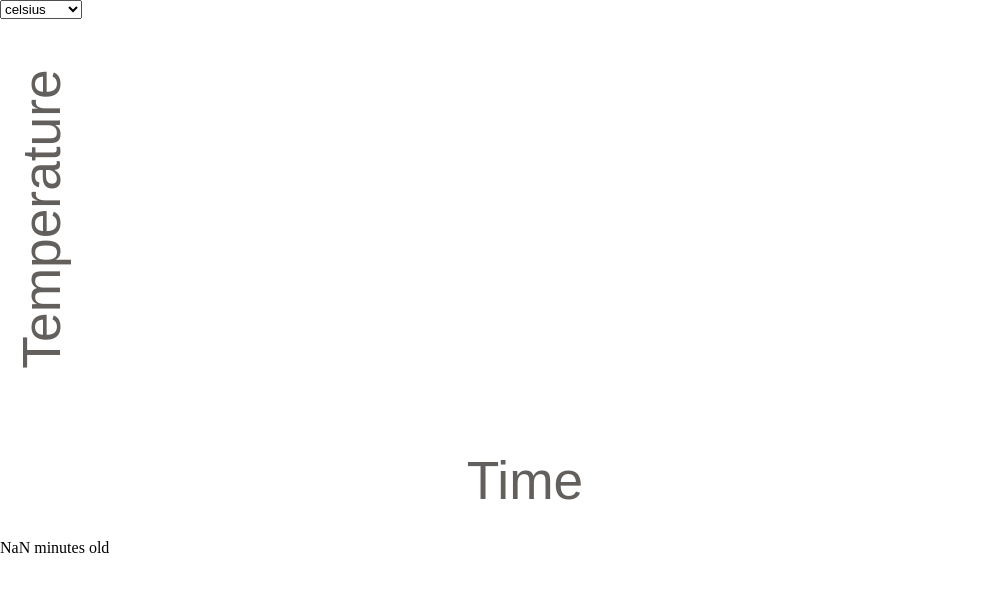
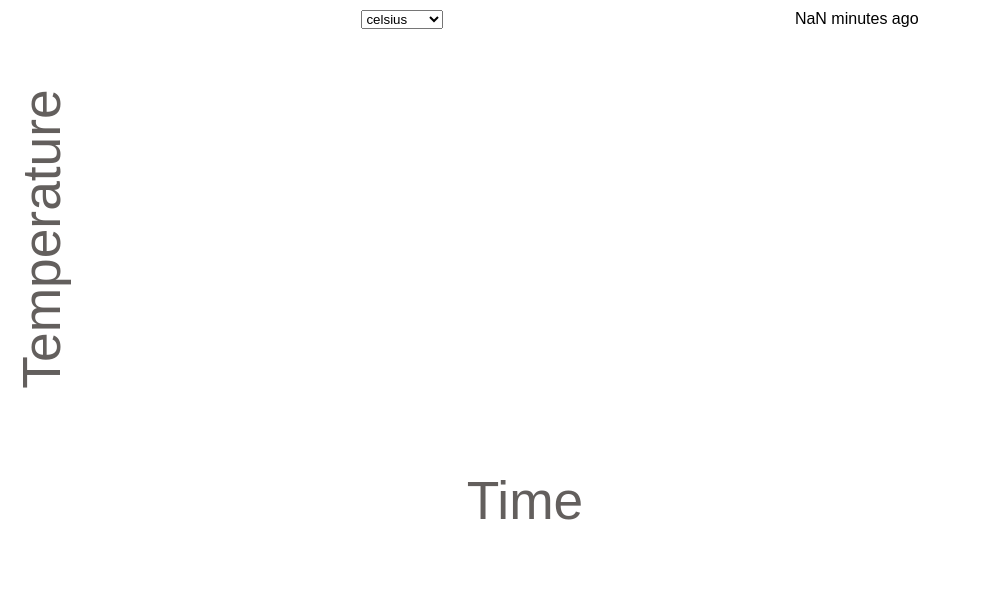
Before and after one commit to dehli/temperature-bot, a website: page api/index.html in a window 1280 px wide. Shown: the whole page, without its empty margins (0-981 px from the left). Drawn offline with nearby package versions, Linux system fonts and the light colour scheme.

Commit message:
format controls

```diff
--- a/api/index.html
+++ b/api/index.html
@@ -6,8 +6,9 @@
     <script crossorigin src="https://d3js.org/d3.v4.min.js"></script>
     <title>Temperature Visualization</title>
     <style>
-      body {
-        margin: 0px;
+      * {
+        font-family: sans-serif;
+        margin: 0;
       }
       .domain {
         display: none;
@@ -28,20 +29,28 @@
       select {
         display: block;
       }
+      #controls {
+        display: flex;
+        justify-content: space-evenly;
+        padding: 10px;
+      }
     </style>
   </head>
   <body>
     <!-- Content obtained from https://bl.ocks.org/curran/90240a6d88bdb1411467b21ea0769029 -->
-    <select id="tempUnitSelect"></select>
+    <div id="controls">
+      <select id="tempUnitSelect"></select>
+      <p id="tempAge"></p>
+    </div>
     <svg width="960" height="500"></svg>
-    <p id="tempAge"></p>
 
     <script>
       const data = [];
 
       const latestData = data[data.length - 1];
       const latestAge = (Date.now() - latestData?.time * 1000) / 1000 / 60;
-      document.getElementById("tempAge").innerHTML = `${latestAge} minutes old`;
+      const latestAgeString = latestAge?.toLocaleString('fullwide', { minimumFractionDigits: 2, maximumFractionDigits: 2 });
+      document.getElementById("tempAge").innerHTML = `${latestAgeString} minutes ago`;
 
       const xLabel = 'Time';
       const yValue = d => d.temperature;
```
